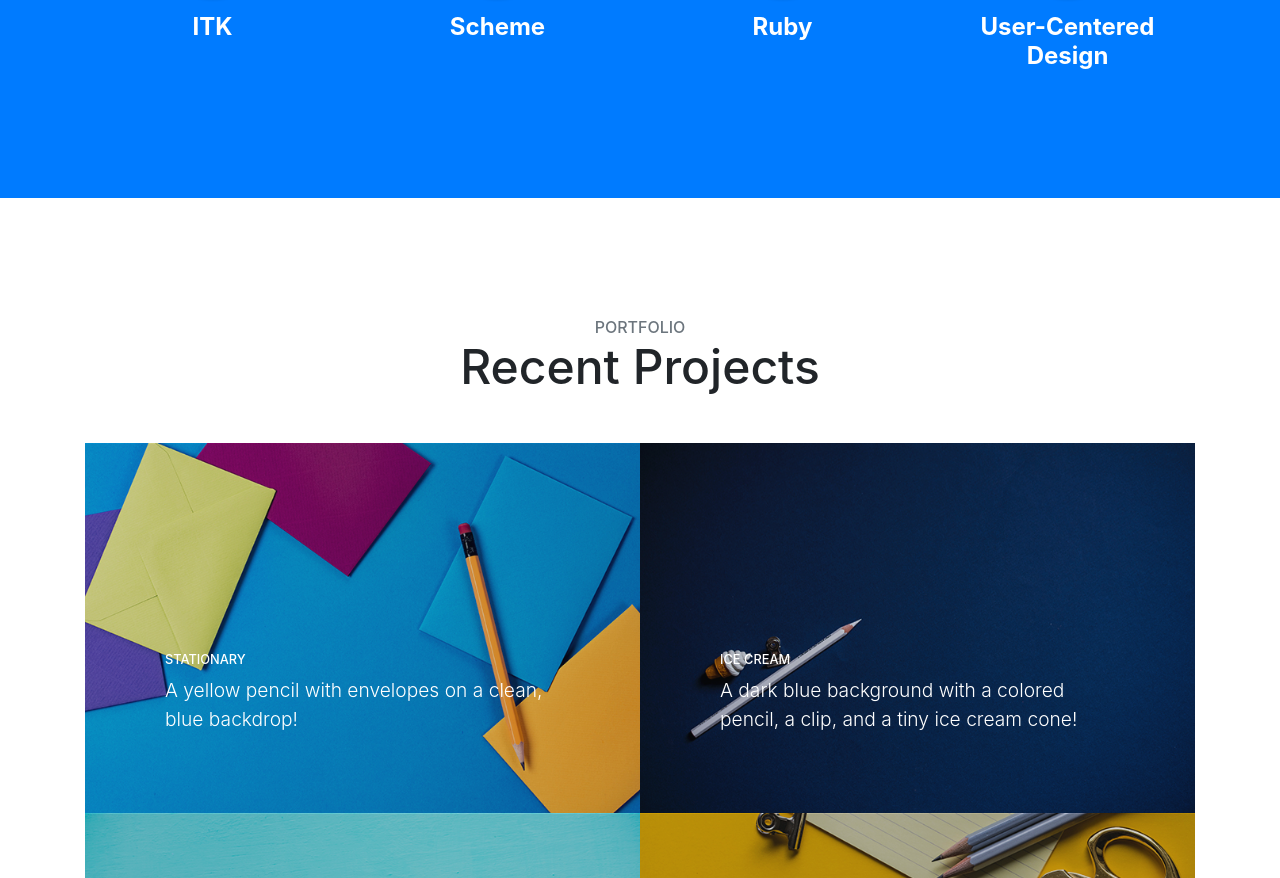
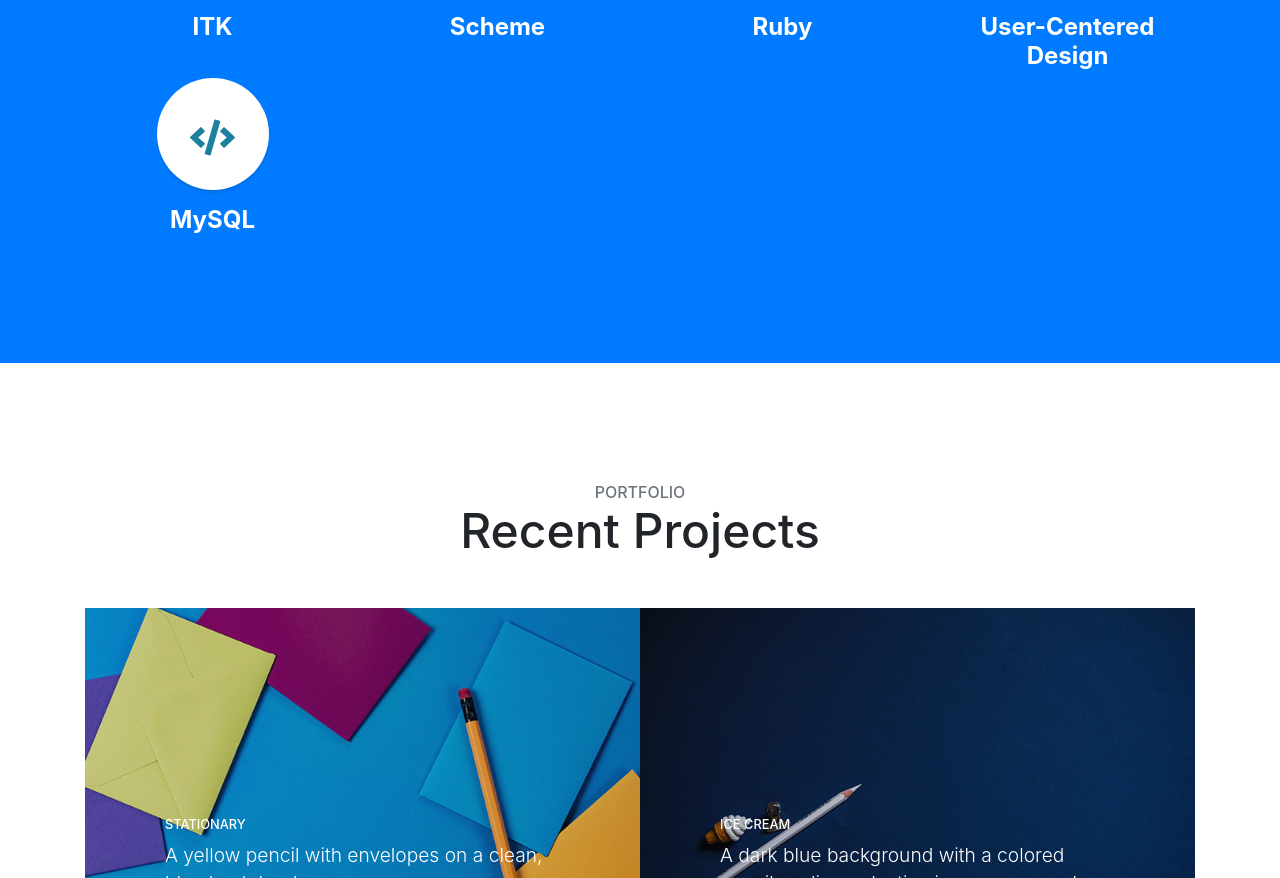
Before and after one commit to rosalba-rodriguez/rosalba-rodriguez.github.io, a website with bundled scripts: page index.html in a window 1280 px wide. Shown: the part 1922-2800 px from the top of the page. Built offline with nearby package versions, Linux system fonts and the light colour scheme.

Commit message:
adding skills

```diff
--- a/index.html
+++ b/index.html
@@ -189,6 +189,14 @@
               <strong>User-Centered Design</strong>
             </h4>
           </div>
+          <div class="col-lg-3 col-md-6 mb-5 mb-lg-0">
+            <span class="service-icon rounded-circle mx-auto mb-3">
+              <i class="fas fa-code"></i>
+            </span>
+            <h4>
+              <strong>MySQL</strong>
+            </h4>
+          </div>
         </div>
       </div>
     </section>
```
